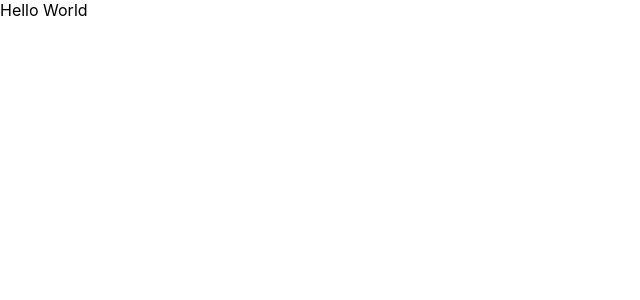
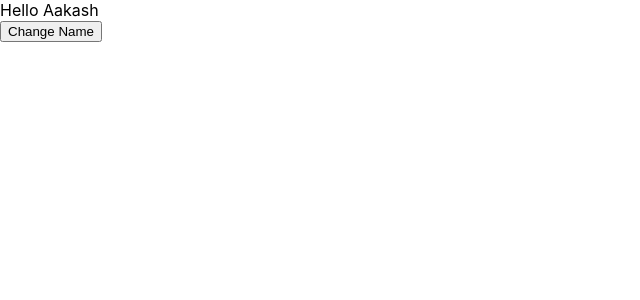
Before and after one commit to aakashtyg/react-superhero, a React (Create React App) app: page / in a window 1280 px wide. Shown: the top 300 px of the page, without its empty margins (0-640 px from the left). Built offline with nearby package versions, Linux system fonts and the light colour scheme.

Commit message:
Learning basics of React

```diff
--- a/src/App.js
+++ b/src/App.js
@@ -1,9 +1,18 @@
-import React from 'react';
+import React, { useState } from 'react';
 
 function App() {
+  const [name, setName] = useState('Aakash');
+
+  function changeName () {
+    setName('Mark');
+  }
+
   return (
     <div className="App">
-      Hello World
+      Hello {name}
+
+      <br/>
+      <button onClick={changeName}>Change Name</button>
     </div>
   );
 }
```
